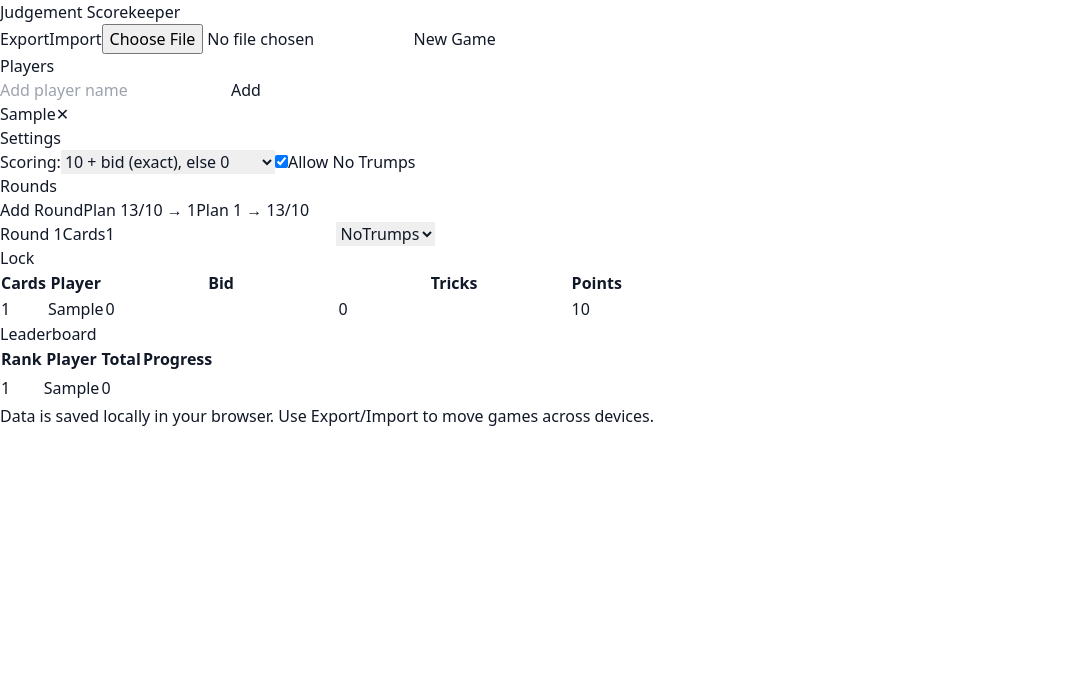
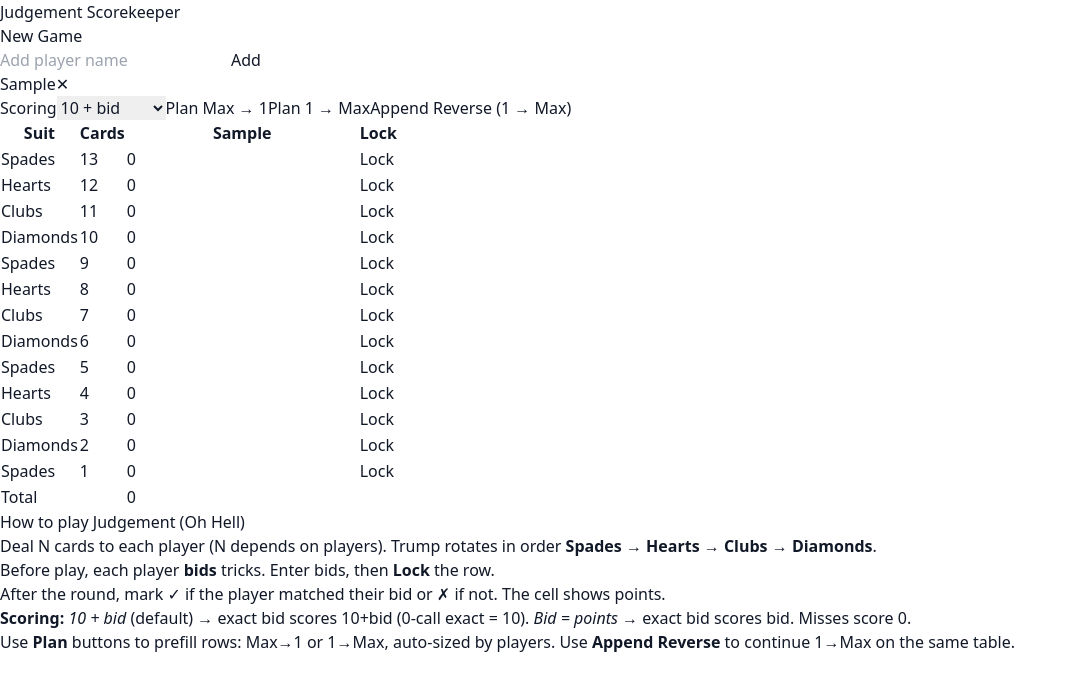
Before and after one commit to Sharanjeet30/judgement-scorekeeper, a Next.js app: page / in a window 1280 px wide. Both pictures are taken after typing "Sample" into the empty fields and a click on the button "Add". Shown: the top 690 px of the page, without its empty margins (0-1077 px from the left). Built offline with nearby package versions, Linux system fonts and the light colour scheme.

Commit message:
feat: single-table layout + ✓/✗ results + auto plan + how-to

```diff
--- a/app/page.tsx
+++ b/app/page.tsx
@@ -1,348 +1,92 @@
 'use client';
-
-import { useEffect, useMemo, useState } from "react";
-import {
-  GameState, Player, Round, newGame, load, save, clear,
-  totalsByPlayer, standingsByRound, computePoints, generatePlan
-} from "@/lib/storage";
-
-const SUITS = ["Spades", "Hearts", "Clubs", "Diamonds", "NoTrumps"] as const;
-type Suit = typeof SUITS[number];
-
-export default function Home() {
-  const [state, setState] = useState<GameState>(() => load() ?? newGame());
-  const [playerName, setPlayerName] = useState("");
-
-  useEffect(() => { save(state); }, [state]);
-
-  const totals = useMemo(() => totalsByPlayer(state), [state]);
-  const hist = useMemo(() => standingsByRound(state), [state]);
-  const playersSorted = useMemo(() => [...state.players].sort((a, b) => totals[b.id] - totals[a.id]), [state.players, totals]);
-
-  function addPlayer() {
-    if (!playerName.trim()) return;
-    const p: Player = { id: crypto.randomUUID(), name: playerName.trim() };
-    setState(s => ({ ...s, players: [...s.players, p] }));
-    setPlayerName("");
-  }
-
-  function removePlayer(id: string) {
-    setState(s => ({
-      ...s,
-      players: s.players.filter(p => p.id !== id),
-      rounds: s.rounds.map(r => {
-        const { [id]: _, ...bidsRest } = r.bids;
-        const { [id]: __, ...tricksRest } = r.tricks;
-        return { ...r, bids: bidsRest, tricks: tricksRest };
-      })
-    }));
-  }
-
-  function addRound() {
-    const r: Round = {
-      id: crypto.randomUUID(),
-      index: state.rounds.length + 1,
-      trump: state.settings.allowNoTrumps ? "NoTrumps" : "Spades",
-      cards: 1,
-      bids: {},
-      tricks: {},
-      locked: false,
-    };
-    setState(s => ({ ...s, rounds: [...s.rounds, r] }));
-  }
-
-  function setTrump(rid: string, suit: Suit) {
-    setState(s => ({ ...s, rounds: s.rounds.map(r => r.id === rid ? { ...r, trump: suit } : r) }));
-  }
-
-  function setCards(rid: string, val: number) {
-    setState(s => ({ ...s, rounds: s.rounds.map(r => r.id === rid ? { ...r, cards: Math.max(1, val) } : r) }));
-  }
-
-  function setBid(rid: string, pid: string, val: number) {
-    setState(s => ({ ...s, rounds: s.rounds.map(r => r.id === rid ? { ...r, bids: { ...r.bids, [pid]: val } } : r) }));
-  }
-
-  function setTrick(rid: string, pid: string, val: number) {
-    setState(s => ({ ...s, rounds: s.rounds.map(r => r.id === rid ? { ...r, tricks: { ...r.tricks, [pid]: val } } : r) }));
-  }
-
-  function lockRound(rid: string, locked: boolean) {
-    setState(s => ({ ...s, rounds: s.rounds.map(r => r.id === rid ? { ...r, locked } : r) }));
-  }
-
-  function resetAll() {
-    if (!confirm("Start a fresh game? This clears local data.")) return;
-    clear();
-    setState(newGame());
-  }
-
-  function exportJson() {
-    const blob = new Blob([JSON.stringify(state, null, 2)], { type: "application/json" });
-    const url = URL.createObjectURL(blob);
-    const a = document.createElement("a");
-    a.href = url;
-    a.download = `judgement-${new Date().toISOString().slice(0,10)}.json`;
-    a.click();
-    URL.revokeObjectURL(url);
-  }
-
-  function importJson(e: React.ChangeEvent<HTMLInputElement>) {
-    const file = e.target.files?.[0];
-    if (!file) return;
-    const reader = new FileReader();
-    reader.onload = () => {
-      try { setState(JSON.parse(String(reader.result))); }
-      catch { alert("Invalid JSON"); }
-    };
-    reader.readAsText(file);
-  }
-
-  useEffect(() => { if (state.rounds.length === 0) addRound(); }, []);
-
-  return (
-    <main className="max-w-5xl mx-auto p-4 space-y-6">
-      <header className="flex items-center justify-between gap-2">
-        <h1 className="text-2xl font-bold">Judgement Scorekeeper</h1>
-        <div className="flex items-center gap-2">
-          <button onClick={exportJson} className="px-3 py-1 rounded-xl border">Export</button>
-          <label className="px-3 py-1 rounded-xl border cursor-pointer">
-            Import
-            <input type="file" accept="application/json" onChange={importJson} className="hidden" />
-          </label>
-          <button onClick={resetAll} className="px-3 py-1 rounded-xl border">New Game</button>
-        </div>
+import { useEffect, useMemo, useState } from 'react';
+import { GameState, Player, Round, newGame, load, save, clear, generatePlanRows, totalsByPlayer, computePointsFromOk, SUITS, maxCardsForPlayers } from '@/lib/storage';
+export default function Page(){
+  const [state,setState]=useState<GameState>(()=>load()??newGame());
+  const [playerName,setPlayerName]=useState('');
+  useEffect(()=>{save(state)},[state]);
+  const totals=useMemo(()=>totalsByPlayer(state),[state]);
+  function addPlayer(){ if(!playerName.trim()) return; const p:Player={id:crypto.randomUUID(),name:playerName.trim()}; setState(s=>({...s,players:[...s.players,p]})); setPlayerName(''); }
+  function removePlayer(id:string){ setState(s=>({...s, players:s.players.filter(p=>p.id!==id), rounds:s.rounds.map(r=>{ const {[id]:_,...bids}=r.bids; const {[id]:__,...ok}=r.ok; return {...r,bids,ok}; }) })); }
+  function buildPlan(desc:boolean){ const rows=generatePlanRows(state.players.length||4,desc); const rounds:Round[]=rows.map((row,idx)=>({ id:crypto.randomUUID(), index:idx+1, suit:row.suit, cards:row.cards, locked:false, bids:{}, ok:{} })); setState(s=>({...s,rounds})); }
+  function appendReverse(){ const max=maxCardsForPlayers(state.players.length||4); if(state.rounds.length===0) return buildPlan(false); const endsAtOne=state.rounds[state.rounds.length-1]?.cards===1; if(!endsAtOne) return; const startIndex=state.rounds.length; const rounds=[...state.rounds]; for(let c=1;c<=max;c++){ rounds.push({ id:crypto.randomUUID(), index:startIndex+(c), suit:SUITS[(startIndex+(c-1))%4], cards:c, locked:false, bids:{}, ok:{} }); } setState(s=>({...s,rounds})); }
+  function setBid(rid:string,pid:string,val:number){ setState(s=>({...s, rounds:s.rounds.map(r=>r.id===rid?{...r,bids:{...r.bids,[pid]:val}}:r)})); }
+  function setOk(rid:string,pid:string,value:boolean){ setState(s=>({...s, rounds:s.rounds.map(r=>r.id===rid?{...r,ok:{...r.ok,[pid]:value}}:r)})); }
+  function lockRow(rid:string,locked:boolean){ setState(s=>({...s, rounds:s.rounds.map(r=>r.id===rid?{...r,locked}:r)})); }
+  useEffect(()=>{ if(state.rounds.length===0) buildPlan(true); },[]);
+  return (<main className="max-w-6xl mx-auto p-4 space-y-6">
+    <header className="flex items-center justify-between gap-2"><h1 className="text-2xl font-bold">Judgement Scorekeeper</h1>
+      <div className="flex items-center gap-2"><button onClick={()=>{clear();setState(newGame());}} className="px-3 py-1 rounded-xl border">New Game</button></div>
     </header>
-
-      {/* Players */}
     <section className="space-y-2">
-        <h2 className="text-lg font-semibold">Players</h2>
       <div className="flex gap-2">
-          <input
-            value={playerName}
-            onChange={(e) => setPlayerName(e.target.value)}
-            placeholder="Add player name"
-            className="border rounded-xl px-3 py-2 flex-1"
-          />
+        <input value={playerName} onChange={(e)=>setPlayerName(e.target.value)} placeholder="Add player name" className="border rounded-xl px-3 py-2 flex-1"/>
         <button onClick={addPlayer} className="px-3 py-2 rounded-xl bg-black text-white">Add</button>
       </div>
-        {state.players.length > 0 && (
-          <ul className="flex flex-wrap gap-2">
-            {state.players.map(p => (
-              <li key={p.id} className="px-3 py-1 rounded-full border flex items-center gap-2">
-                <span>{p.name}</span>
-                <button onClick={() => removePlayer(p.id)} className="text-sm opacity-60 hover:opacity-100">✕</button>
-              </li>
-            ))}
-          </ul>
-        )}
+      {state.players.length>0 && (<ul className="flex flex-wrap gap-2">{state.players.map(p=>(
+        <li key={p.id} className="px-3 py-1 rounded-full border flex items-center gap-2"><span>{p.name}</span><button onClick={()=>removePlayer(p.id)} className="text-sm opacity-60 hover:opacity-100">✕</button></li>
+      ))}</ul>)}
     </section>
-
-      {/* Settings */}
-      <section className="space-y-2">
-        <h2 className="text-lg font-semibold">Settings</h2>
-        <div className="flex flex-wrap gap-3 items-center">
-          <label className="flex items-center gap-2">
-            <span>Scoring:</span>
-            <select
-              value={state.settings.scoringMode}
-              onChange={(e) => setState(s => ({ ...s, settings: { ...s.settings, scoringMode: e.target.value as any } }))}
-              className="border rounded-xl px-2 py-1"
-            >
-              <option value="BID_EQUALS_POINTS">Bid = points (exact), else 0</option>
-              <option value="TEN_PLUS_BID">10 + bid (exact), else 0</option>
+    <section className="flex flex-wrap items-center gap-2">
+      <label className="flex items-center gap-2"><span>Scoring</span>
+        <select value={state.settings.scoringMode} onChange={(e)=>setState(s=>({...s,settings:{scoringMode:e.target.value as any}}))} className="border rounded-xl px-2 py-1">
+          <option value="BID_EQUALS_POINTS">Bid = points</option>
+          <option value="TEN_PLUS_BID">10 + bid</option>
         </select>
       </label>
-          <label className="flex items-center gap-2">
-            <input
-              type="checkbox"
-              checked={state.settings.allowNoTrumps}
-              onChange={(e) => setState(s => ({ ...s, settings: { ...s.settings, allowNoTrumps: e.target.checked } }))}
-            />
-            <span>Allow No Trumps</span>
-          </label>
-        </div>
+      <button onClick={()=>buildPlan(true)} className="px-3 py-2 rounded-xl border">Plan Max → 1</button>
+      <button onClick={()=>buildPlan(false)} className="px-3 py-2 rounded-xl border">Plan 1 → Max</button>
+      <button onClick={()=>appendReverse()} className="px-3 py-2 rounded-xl border">Append Reverse (1 → Max)</button>
     </section>
-
-      {/* Rounds */}
-      <section className="space-y-3">
-        <div className="flex items-center justify-between">
-          <h2 className="text-lg font-semibold">Rounds</h2>
+    <section className="overflow-auto">
+      <table className="min-w-full text-sm">
+        <thead><tr className="text-left">
+          <th className="p-2 w-28">Suit</th><th className="p-2 w-20">Cards</th>
+          {state.players.map(p=>(<th key={p.id} className="p-2">{p.name}</th>))}
+          <th className="p-2 w-24">Lock</th>
+        </tr></thead>
+        <tbody>
+          {state.rounds.map(r=>(
+            <tr key={r.id}>
+              <td className="p-2">{r.suit}</td>
+              <td className="p-2">{r.cards}</td>
+              {state.players.map(p=>{
+                const bid=r.bids[p.id]??0; const ok=r.ok[p.id];
+                const pts=computePointsFromOk(r.bids[p.id], r.ok[p.id], state.settings.scoringMode);
+                return (<td key={p.id} className="p-2">
+                  {!r.locked ? (
+                    <input type="number" min={0} value={bid} onChange={(e)=>setBid(r.id,p.id,Math.max(0,parseInt(e.target.value||'0')))} className="w-20 border rounded-xl px-2 py-1"/>
+                  ) : (
                     <div className="flex items-center gap-2">
-            <button onClick={addRound} className="px-3 py-2 rounded-xl bg-black text-white">Add Round</button>
-            <button
-              onClick={() => {
-                const seq = generatePlan(state.players.length, "DESC");
-                const order = ["Spades","Hearts","Clubs","Diamonds"] as const;
-                const rounds = seq.map((cards, idx) => ({
-                  id: crypto.randomUUID(),
-                  index: idx + 1,
-                  trump: order[idx % order.length],
-                  cards,
-                  bids: {},
-                  tricks: {},
-                  locked: false,
-                }));
-                setState(s => ({ ...s, rounds }));
-              }}
-              className="px-3 py-2 rounded-xl border"
-            >Plan 13/10 → 1</button>
-            <button
-              onClick={() => {
-                const seq = generatePlan(state.players.length, "ASC");
-                const order = ["Spades","Hearts","Clubs","Diamonds"] as const;
-                const rounds = seq.map((cards, idx) => ({
-                  id: crypto.randomUUID(),
-                  index: idx + 1,
-                  trump: order[idx % order.length],
-                  cards,
-                  bids: {},
-                  tricks: {},
-                  locked: false,
-                }));
-                setState(s => ({ ...s, rounds }));
-              }}
-              className="px-3 py-2 rounded-xl border"
-            >Plan 1 → 13/10</button>
+                      <div className="w-10 text-right">{ok===false?<span className="line-through opacity-60">0</span>:pts}</div>
+                      <div className="flex gap-1">
+                        <button onClick={()=>setOk(r.id,p.id,true)} className={"h-7 w-7 rounded-full border flex items-center justify-center "+(ok===true?"bg-black text-white":"")} title="Made bid">✓</button>
+                        <button onClick={()=>setOk(r.id,p.id,false)} className={"h-7 w-7 rounded-full border flex items-center justify-center "+(ok===false?"bg-black text-white":"")} title="Missed bid">✗</button>
                       </div>
                     </div>
-
-        <div className="space-y-4">
-          {state.rounds.map((r) => (
-            <div key={r.id} className="border rounded-2xl p-3 space-y-2">
-              <div className="flex items-center justify-between flex-wrap gap-2">
-                <div className="flex items-center gap-3">
-                  <span className="font-medium">Round {r.index}</span>
-                  <label className="flex items-center gap-2">
-                    <span className="opacity-70 text-sm">Cards</span>
-                    <input type="number" min={1} value={r.cards}
-                      onChange={(e)=> setCards(r.id, parseInt(e.target.value || "1"))}
-                      disabled={r.locked}
-                      className="w-20 border rounded-xl px-2 py-1"
-                    />
-                  </label>
-                  <select
-                    value={r.trump}
-                    onChange={(e) => setTrump(r.id, e.target.value as Suit)}
-                    disabled={r.locked}
-                    className="border rounded-xl px-2 py-1"
-                  >
-                    {["Spades","Hearts","Clubs","Diamonds"].concat(state.settings.allowNoTrumps?["NoTrumps"]:[]).map(s => (
-                      <option key={s} value={s}>{s}</option>
+                  )}
+                </td>);
+              })}
+              <td className="p-2">{!r.locked ? (<button onClick={()=>lockRow(r.id,true)} className="px-3 py-1 rounded-xl border">Lock</button>) : (<button onClick={()=>lockRow(r.id,false)} className="px-3 py-1 rounded-xl border">Unlock</button>)}</td>
+            </tr>
           ))}
-                  </select>
-                </div>
-                <div className="flex items-center gap-2">
-                  {!r.locked ? (
-                    <button onClick={() => lockRound(r.id, true)} className="px-3 py-1 rounded-xl border">Lock</button>
-                  ) : (
-                    <button onClick={() => lockRound(r.id, false)} className="px-3 py-1 rounded-xl border">Unlock</button>
-                  )}
-                </div>
-              </div>
-
-              {/* Table */}
-              <div className="overflow-auto">
-                <table className="min-w-full text-sm">
-                  <thead>
-                    <tr className="text-left">
-                      <th className="p-2">Cards</th>
-                      <th className="p-2">Player</th>
-                      <th className="p-2">Bid</th>
-                      <th className="p-2">Tricks</th>
-                      <th className="p-2">Points</th>
+          <tr>
+            <td className="p-2 font-medium">Total</td><td className="p-2" />
+            {state.players.map(p=>(<td key={p.id} className="p-2 font-medium">{totals[p.id]??0}</td>))}
+            <td className="p-2"/>
           </tr>
-                  </thead>
-                  <tbody>
-                    {state.players.map(p => {
-                      const bid = r.bids[p.id] ?? 0;
-                      const tricks = r.tricks[p.id] ?? 0;
-                      const pts = computePoints(bid, tricks, state.settings.scoringMode);
-                      const missed = (r.bids[p.id] !== undefined && r.tricks[p.id] !== undefined && r.bids[p.id] !== r.tricks[p.id]);
-                      return (
-                        <tr key={p.id} className="border-t">
-                          <td className="p-2">{r.cards}</td>
-                          <td className="p-2">{p.name}</td>
-                          <td className="p-2">
-                            <input type="number" min={0} value={bid}
-                              onChange={(e) => setBid(r.id, p.id, Math.max(0, parseInt(e.target.value || "0")))}
-                              disabled={r.locked}
-                              className="w-20 border rounded-xl px-2 py-1"
-                            />
-                          </td>
-                          <td className="p-2">
-                            <input type="number" min={0} value={tricks}
-                              onChange={(e) => setTrick(r.id, p.id, Math.max(0, parseInt(e.target.value || "0")))}
-                              disabled={r.locked}
-                              className="w-20 border rounded-xl px-2 py-1"
-                            />
-                          </td>
-                          {missed ? (
-                            <td className="p-2 font-medium"><span className="line-through opacity-60">0</span></td>
-                          ) : (
-                            <td className="p-2 font-medium">{pts}</td>
-                          )}
-                        </tr>
-                      );
-                    })}
         </tbody>
       </table>
-              </div>
-            </div>
-          ))}
-        </div>
     </section>
-
-      {/* Leaderboard */}
-      <section className="space-y-2">
-        <h2 className="text-lg font-semibold">Leaderboard</h2>
-        <div className="overflow-auto">
-          <table className="min-w-full text-sm">
-            <thead>
-              <tr className="text-left">
-                <th className="p-2">Rank</th>
-                <th className="p-2">Player</th>
-                <th className="p-2">Total</th>
-                <th className="p-2">Progress</th>
-              </tr>
-            </thead>
-            <tbody>
-              {playersSorted.map((p, idx) => {
-                const total = totals[p.id] ?? 0;
-                const series = hist.map(h => h[p.id] ?? 0);
-                const max = Math.max(1, ...hist.flatMap(h => Object.values(h)));
-                return (
-                  <tr key={p.id} className="border-t">
-                    <td className="p-2">{idx + 1}</td>
-                    <td className="p-2">{p.name}</td>
-                    <td className="p-2 font-medium">{total}</td>
-                    <td className="p-2"><Sparkline data={series} max={max} /></td>
-                  </tr>
-                );
-              })}
-            </tbody>
-          </table>
-        </div>
+    <section className="prose max-w-none">
+      <h2 className="text-lg font-semibold mt-6">How to play Judgement (Oh Hell)</h2>
+      <ol className="list-decimal pl-5 space-y-1 text-sm">
+        <li>Deal N cards to each player (N depends on players). Trump rotates in order <b>Spades → Hearts → Clubs → Diamonds</b>.</li>
+        <li>Before play, each player <b>bids</b> tricks. Enter bids, then <b>Lock</b> the row.</li>
+        <li>After the round, mark ✓ if the player matched their bid or ✗ if not. The cell shows points.</li>
+        <li><b>Scoring:</b> <i>10 + bid</i> (default) → exact bid scores 10+bid (0-call exact = 10). <i>Bid = points</i> → exact bid scores bid. Misses score <span className="line-through">0</span>.</li>
+        <li>Use <b>Plan</b> buttons to prefill rows: Max→1 or 1→Max, auto-sized by players. Use <b>Append Reverse</b> to continue 1→Max on the same table.</li>
+      </ol>
     </section>
-
-      <footer className="py-6 text-center text-xs opacity-60">
-        Data is saved locally in your browser. Use Export/Import to move games across devices.
-      </footer>
-    </main>
-  );
+  </main>);
 }
-
-function Sparkline({ data, max }: { data: number[]; max: number }) {
-  const w = Math.max(60, data.length * 20);
-  const h = 30;
-  const pts = data.map((v, i) => {
-    const x = (i / Math.max(1, data.length - 1)) * (w - 4) + 2;
-    const y = h - 2 - (v / max) * (h - 4);
-    return `${x},${y}`;
-  }).join(" ");
-  return (
-    <svg width={w} height={h}>
-      <polyline points={pts} fill="none" stroke="currentColor" strokeWidth="2" />
-    </svg>
-  );
-}
--- a/lib/storage.ts
+++ b/lib/storage.ts
@@ -1,102 +1,14 @@
-export type Player = { id: string; name: string; };
-
-export type Round = {
-  id: string;
-  index: number;          // 1-based round number
-  trump: string;          // Hearts/Spades/Clubs/Diamonds/NoTrumps
-  cards: number;          // number of cards dealt this round
-  bids: Record<string, number>;   // playerId -> bid
-  tricks: Record<string, number>; // playerId -> actual
-  locked: boolean;
-};
-
-export type GameSettings = {
-  scoringMode: "BID_EQUALS_POINTS" | "TEN_PLUS_BID";
-  allowNoTrumps: boolean;
-};
-
-export type GameState = {
-  id: string;
-  createdAt: number;
-  players: Player[];
-  rounds: Round[];
-  settings: GameSettings;
-};
-
-const KEY = "judgement-scorekeeper:v2";
-
-export function load(): GameState | null {
-  if (typeof window === "undefined") return null;
-  try {
-    const raw = localStorage.getItem(KEY);
-    if (!raw) return null;
-    return JSON.parse(raw);
-  } catch { return null; }
-}
-
-export function save(state: GameState) {
-  if (typeof window === "undefined") return;
-  localStorage.setItem(KEY, JSON.stringify(state));
-}
-
-export function clear() {
-  if (typeof window === "undefined") return;
-  localStorage.removeItem(KEY);
-}
-
-export function newGame(): GameState {
-  const id = crypto.randomUUID();
-  return {
-    id,
-    createdAt: Date.now(),
-    players: [],
-    rounds: [],
-    settings: { scoringMode: "TEN_PLUS_BID", allowNoTrumps: true },
-  };
-}
-
-export function computePoints(
-  bid: number | undefined,
-  tricks: number | undefined,
-  mode: GameSettings["scoringMode"]
-): number {
-  if (bid === undefined || tricks === undefined) return 0;
-  const ok = bid === tricks;
-  if (!ok) return 0;
-  return mode === "TEN_PLUS_BID" ? 10 + bid : bid;
-}
-
-export function totalsByPlayer(state: GameState): Record<string, number> {
-  const totals: Record<string, number> = {};
-  for (const p of state.players) totals[p.id] = 0;
-  for (const r of state.rounds) {
-    for (const p of state.players) {
-      const pts = computePoints(r.bids[p.id], r.tricks[p.id], state.settings.scoringMode);
-      totals[p.id] += pts;
-    }
-  }
-  return totals;
-}
-
-export function standingsByRound(state: GameState): Array<Record<string, number>> {
-  const hist: Array<Record<string, number>> = [];
-  const running: Record<string, number> = {};
-  for (const p of state.players) running[p.id] = 0;
-  for (const r of state.rounds) {
-    for (const p of state.players) {
-      const pts = computePoints(r.bids[p.id], r.tricks[p.id], state.settings.scoringMode);
-      running[p.id] += pts;
-    }
-    hist.push({ ...running });
-  }
-  return hist;
-}
-
-export function generatePlan(playerCount: number, direction: "ASC" | "DESC"): number[] {
-  // For 4 players: 13..1 or 1..13 ; For 5 players: 10..1 or 1..10
-  const start = playerCount === 5 ? 10 : 13;
-  const seq: number[] = [];
-  if (direction === "DESC") for (let c = start; c >= 1; c--) seq.push(c);
-  else for (let c = 1; c <= start; c++) seq.push(c);
-  return seq;
-}
+export type Player={id:string;name:string};
+export type Round={id:string;index:number;suit:'Spades'|'Hearts'|'Clubs'|'Diamonds';cards:number;locked:boolean;bids:Record<string,number>;ok:Record<string,boolean|undefined>;};
+export type GameSettings={scoringMode:'BID_EQUALS_POINTS'|'TEN_PLUS_BID'};
+export type GameState={id:string;createdAt:number;players:Player[];rounds:Round[];settings:GameSettings;};
+const KEY='judgement-scorekeeper:v3';
+export function newGame():GameState{ return { id:crypto.randomUUID(), createdAt:Date.now(), players:[], rounds:[], settings:{scoringMode:'TEN_PLUS_BID'} }; }
+export function load():GameState|null{ if(typeof window==='undefined')return null; try{ const raw=localStorage.getItem(KEY); if(!raw) return null; return JSON.parse(raw);}catch{return null;} }
+export function save(state:GameState){ if(typeof window==='undefined') return; localStorage.setItem(KEY, JSON.stringify(state)); }
+export function clear(){ if(typeof window==='undefined') return; localStorage.removeItem(KEY); }
+export function maxCardsForPlayers(count:number):number{ if(count<=0) return 13; return Math.floor(52/count); }
+export const SUITS=['Spades','Hearts','Clubs','Diamonds'] as const;
+export function generatePlanRows(playerCount:number, descending:boolean){ const max=maxCardsForPlayers(playerCount); const seq:number[]=[]; if(descending){ for(let c=max;c>=1;c--) seq.push(c);} else { for(let c=1;c<=max;c++) seq.push(c);} return seq.map((cards,i)=>({cards,suit:SUITS[i%4]})); }
+export function computePointsFromOk(bid:number|undefined, ok:boolean|undefined, mode:GameSettings['scoringMode']):number{ if(bid===undefined) return 0; if(!ok) return 0; return mode==='TEN_PLUS_BID'?10+bid:bid; }
+export function totalsByPlayer(state:GameState):Record<string,number>{ const totals:Record<string,number>={}; for(const p of state.players) totals[p.id]=0; for(const r of state.rounds){ for(const p of state.players){ const pts=computePointsFromOk(r.bids[p.id], r.ok[p.id], state.settings.scoringMode); totals[p.id]+=pts; } } return totals; }
```
Lines whose indentation alone changed are shown as unchanged.
